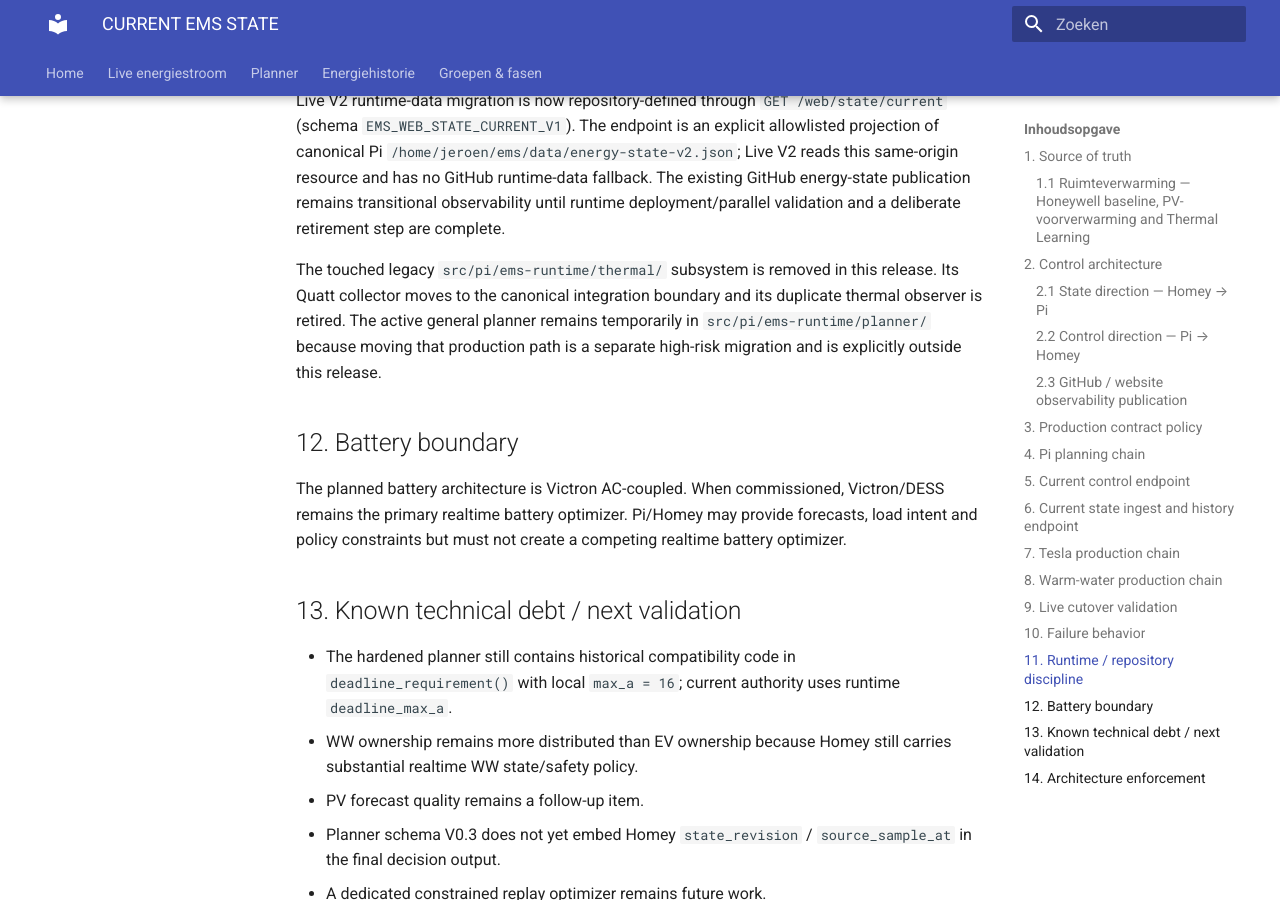
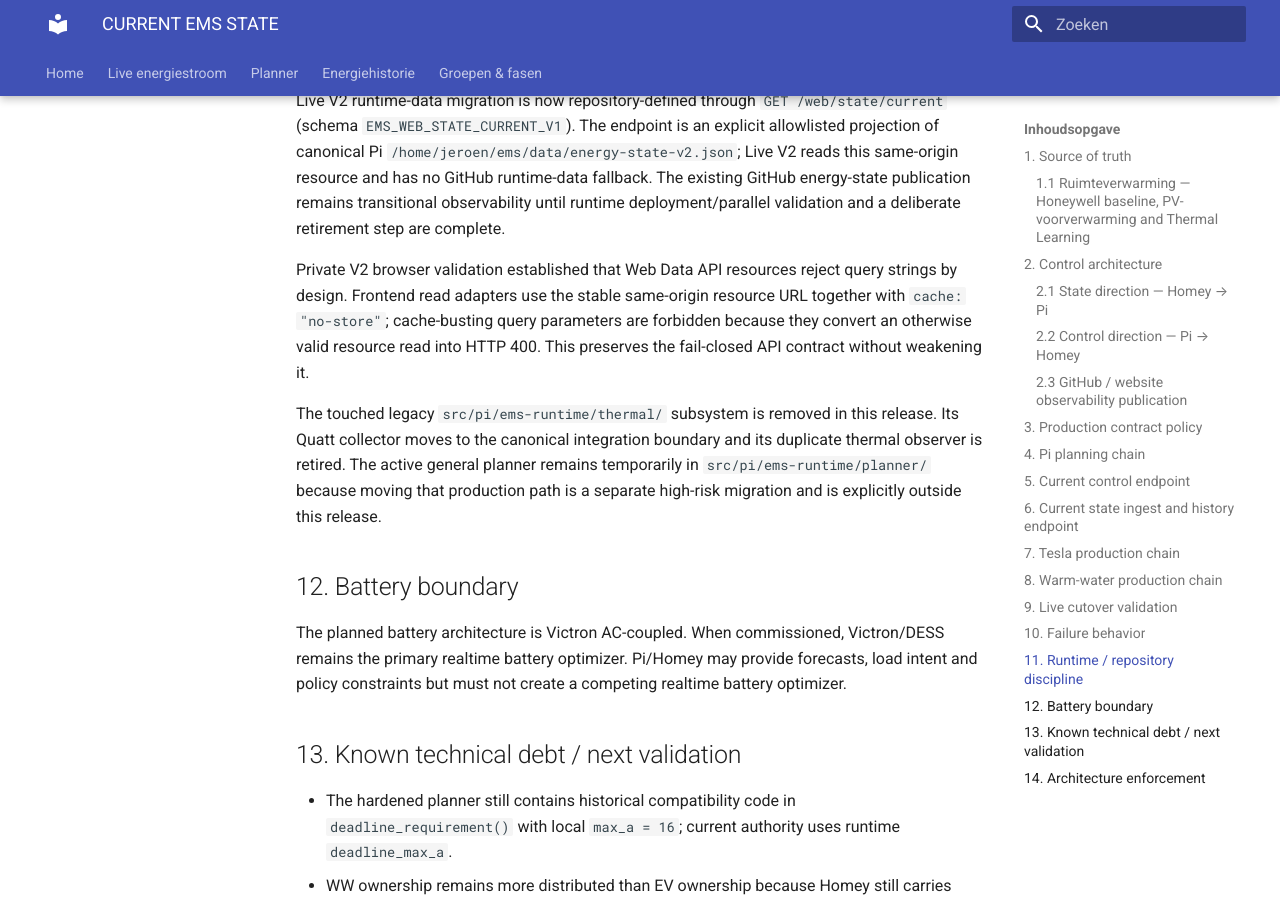
Before and after one commit to OnsKasteeltje/homey-energy-manual, an MkDocs documentation site: the page built from docs/architecture/CURRENT-EMS-STATE.md, in a window 1280 px wide and 900 px high, scrolled down 9079 px. Built offline with MkDocs 1.6.1 and Material for MkDocs 9.7.7, drawn with Linux system fonts in a browser that asks for light colours.

Commit message:
architecture: record V2 stable resource URL rule

```diff
--- a/docs/architecture/CURRENT-EMS-STATE.md
+++ b/docs/architecture/CURRENT-EMS-STATE.md
@@ -207,6 +207,8 @@ Private V2 hosting is in controlled commissioning. The first runtime attempt pro
 
 Live V2 runtime-data migration is now repository-defined through `GET /web/state/current` (schema `EMS_WEB_STATE_CURRENT_V1`). The endpoint is an explicit allowlisted projection of canonical Pi `/home/jeroen/ems/data/energy-state-v2.json`; Live V2 reads this same-origin resource and has no GitHub runtime-data fallback. The existing GitHub energy-state publication remains transitional observability until runtime deployment/parallel validation and a deliberate retirement step are complete.
 
+Private V2 browser validation established that Web Data API resources reject query strings by design. Frontend read adapters use the stable same-origin resource URL together with `cache: "no-store"`; cache-busting query parameters are forbidden because they convert an otherwise valid resource read into HTTP 400. This preserves the fail-closed API contract without weakening it.
+
 The touched legacy `src/pi/ems-runtime/thermal/` subsystem is removed in this release. Its Quatt collector moves to the canonical integration boundary and its duplicate thermal observer is retired. The active general planner remains temporarily in `src/pi/ems-runtime/planner/` because moving that production path is a separate high-risk migration and is explicitly outside this release.
 
 ## 12. Battery boundary
```
